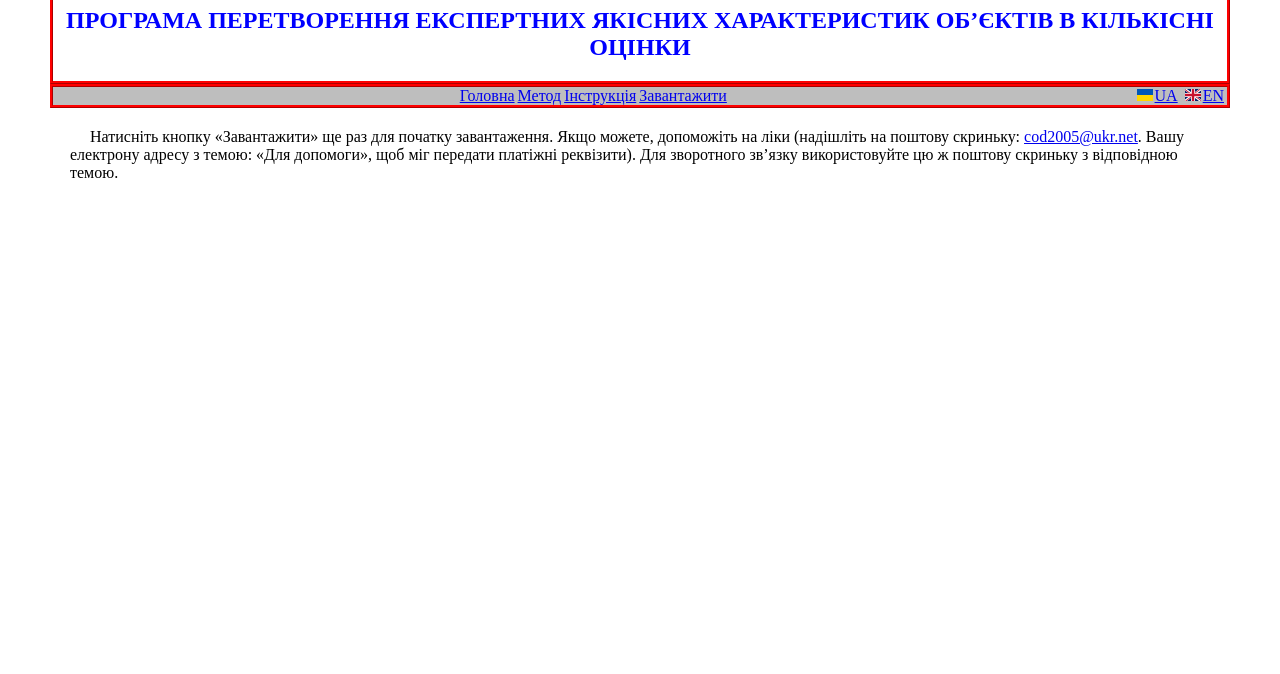
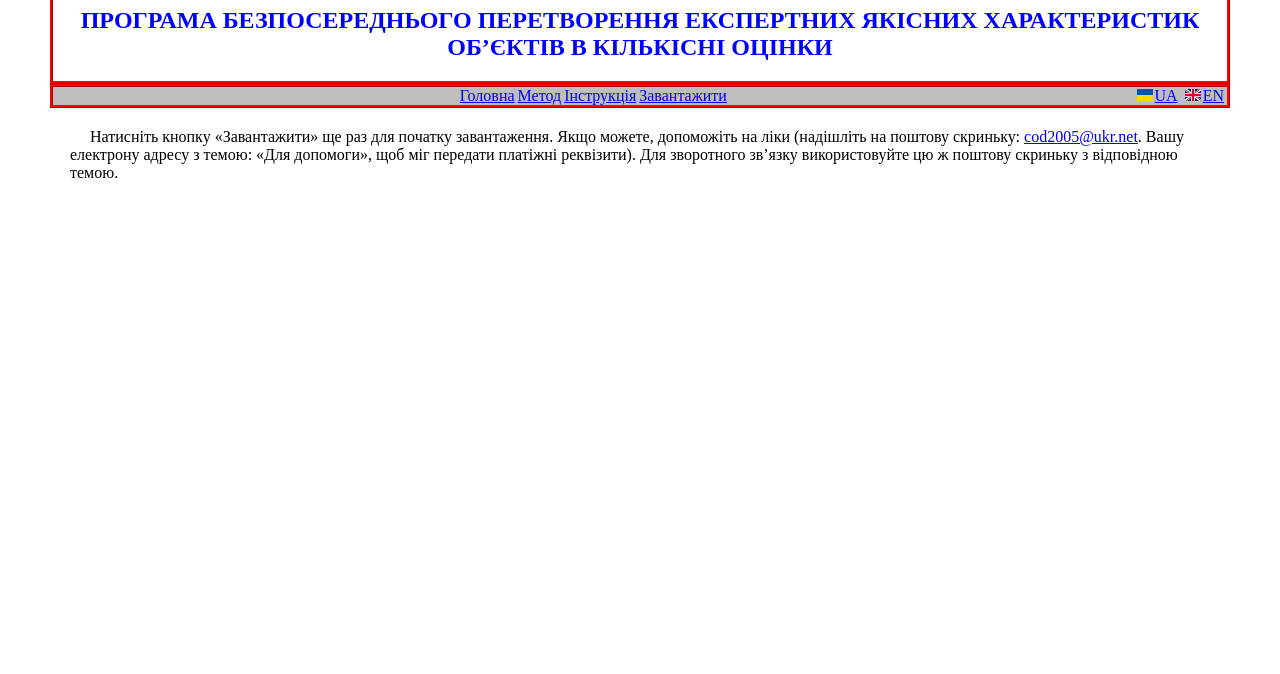
Before and after one commit to Zi-ok/Site_Expert_prog, a plain HTML site: page download.html in a window 1280 px wide. Shown: the part 126-800 px from the top of the page. Drawn offline with Linux system fonts and the light colour scheme.

Commit message:
Update download.html

```diff
--- a/download.html
+++ b/download.html
@@ -11,7 +11,7 @@
     <!-- Заголовок -->
     <div class="header">
         <h1 >ЕКСПЕРТ</h1>
-        <h2 style="color: blue;">ПРОГРАМА ПЕРЕТВОРЕННЯ ЕКСПЕРТНИХ ЯКІСНИХ ХАРАКТЕРИСТИК ОБ’ЄКТІВ В КІЛЬКІСНІ ОЦІНКИ</h2>
+        <h2 style="color: blue;">ПРОГРАМА БЕЗПОСЕРЕДНЬОГО ПЕРЕТВОРЕННЯ ЕКСПЕРТНИХ ЯКІСНИХ ХАРАКТЕРИСТИК ОБ’ЄКТІВ В КІЛЬКІСНІ ОЦІНКИ</h2>
     </div>
     <!-- Меню -->
      <div class="menu" id="menu">
```
